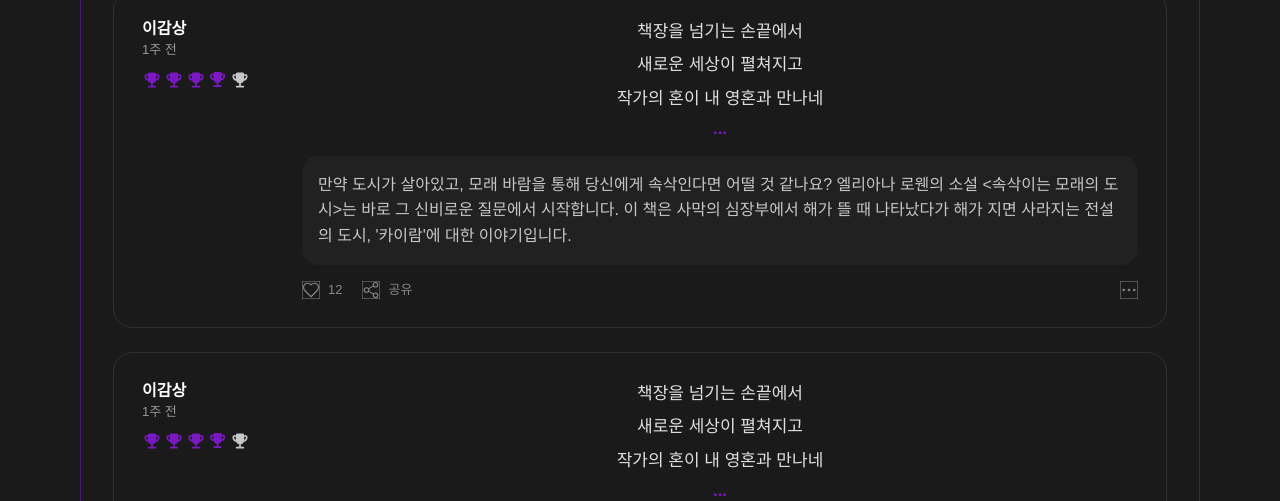
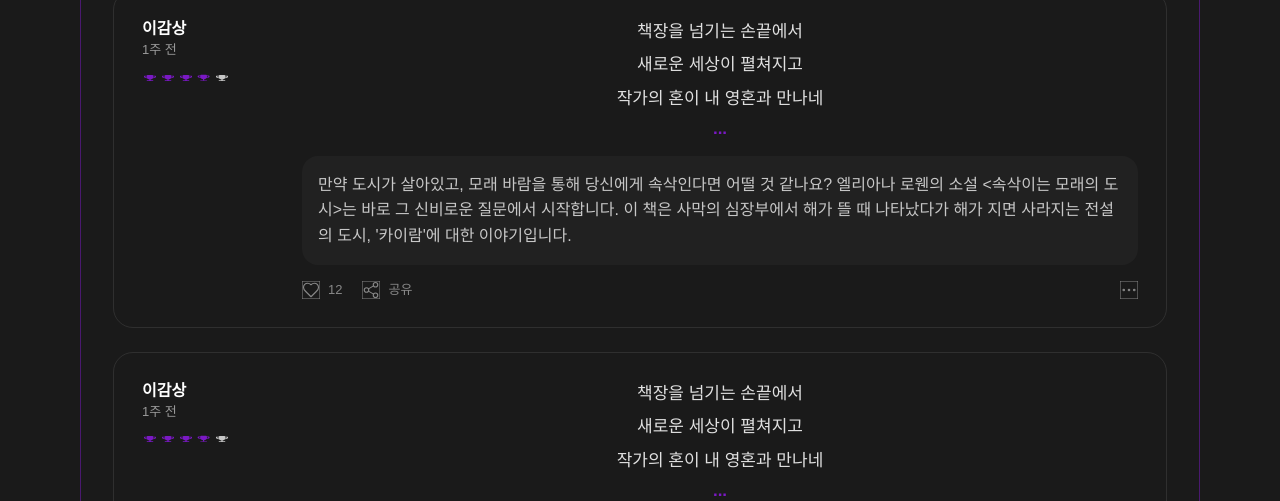
Before and after one commit to Fanta-Poem/Fanta-Poem_frontend, a Next.js app: page /book/1 in a window 1280 px wide. Shown: the part 622-1123 px from the top of the page. Built offline with nearby package versions, Linux system fonts and the light colour scheme.

Commit message:
feat :: userRating 하드코딩 -> 컴포넌트로 변경

```diff
--- a/app/book/[id]/page.tsx
+++ b/app/book/[id]/page.tsx
@@ -1,6 +1,7 @@
 "use client";
 
 import BackButton from "@/app/components/BackButton";
+import UserRating from "@/app/components/UserRating";
 import * as S from "./style";
 
 export default function BookDetailPage() {
@@ -80,38 +81,7 @@ export default function BookDetailPage() {
                   <S.Username>이감상</S.Username>
                   <S.TimeAgo>1주 전</S.TimeAgo>
                 </S.UserDetails>
-                <S.UserRating>
-                  <S.RatingIcon>
-                    <img
-                      src="/assets/6a3fecda4ff90c6f75c7c2c85556f3f8918e9e24.svg"
-                      alt="rating"
-                    />
-                  </S.RatingIcon>
-                  <S.RatingIcon>
-                    <img
-                      src="/assets/6a3fecda4ff90c6f75c7c2c85556f3f8918e9e24.svg"
-                      alt="rating"
-                    />
-                  </S.RatingIcon>
-                  <S.RatingIcon>
-                    <img
-                      src="/assets/6a3fecda4ff90c6f75c7c2c85556f3f8918e9e24.svg"
-                      alt="rating"
-                    />
-                  </S.RatingIcon>
-                  <S.RatingIcon>
-                    <img
-                      src="/assets/013cb20cb0c7357a5c57377d3929db0bf331b848.svg"
-                      alt="rating"
-                    />
-                  </S.RatingIcon>
-                  <S.RatingIcon>
-                    <img
-                      src="/assets/ce3a8f575d064e79355353c8af78e8c1190b5484.svg"
-                      alt="rating"
-                    />
-                  </S.RatingIcon>
-                </S.UserRating>
+                <UserRating rating={3.5} />
               </S.UserInfoLeft>
               <S.PoemContent>
                 <S.PoemLines>
@@ -162,38 +132,7 @@ export default function BookDetailPage() {
                   <S.Username>이감상</S.Username>
                   <S.TimeAgo>1주 전</S.TimeAgo>
                 </S.UserDetails>
-                <S.UserRating>
-                  <S.RatingIcon>
-                    <img
-                      src="/assets/6a3fecda4ff90c6f75c7c2c85556f3f8918e9e24.svg"
-                      alt="rating"
-                    />
-                  </S.RatingIcon>
-                  <S.RatingIcon>
-                    <img
-                      src="/assets/6a3fecda4ff90c6f75c7c2c85556f3f8918e9e24.svg"
-                      alt="rating"
-                    />
-                  </S.RatingIcon>
-                  <S.RatingIcon>
-                    <img
-                      src="/assets/6a3fecda4ff90c6f75c7c2c85556f3f8918e9e24.svg"
-                      alt="rating"
-                    />
-                  </S.RatingIcon>
-                  <S.RatingIcon>
-                    <img
-                      src="/assets/013cb20cb0c7357a5c57377d3929db0bf331b848.svg"
-                      alt="rating"
-                    />
-                  </S.RatingIcon>
-                  <S.RatingIcon>
-                    <img
-                      src="/assets/ce3a8f575d064e79355353c8af78e8c1190b5484.svg"
-                      alt="rating"
-                    />
-                  </S.RatingIcon>
-                </S.UserRating>
+                <UserRating rating={3.5} />
               </S.UserInfoLeft>
               <S.PoemContent>
                 <S.PoemLines>
--- /dev/null
+++ b/app/components/UserRating/index.tsx
@@ -0,0 +1,65 @@
+import styled from "@emotion/styled";
+
+interface UserRatingProps {
+  rating: number; // 1~5 사이의 값 (0.5 단위 가능)
+}
+
+const FULL_ICON = "/assets/6a3fecda4ff90c6f75c7c2c85556f3f8918e9e24.svg";
+const HALF_ICON = "/assets/013cb20cb0c7357a5c57377d3929db0bf331b848.svg";
+const EMPTY_ICON = "/assets/ce3a8f575d064e79355353c8af78e8c1190b5484.svg";
+
+export default function UserRating({ rating }: UserRatingProps) {
+  const getRatingIcons = () => {
+    const icons = [];
+    const fullStars = Math.floor(rating);
+    const hasHalfStar = rating % 1 >= 0.5;
+    const emptyStars = 5 - fullStars - (hasHalfStar ? 1 : 0);
+
+    // 채워진 별
+    for (let i = 0; i < fullStars; i++) {
+      icons.push({ key: `full-${i}`, src: FULL_ICON });
+    }
+
+    // 반 별
+    if (hasHalfStar) {
+      icons.push({ key: "half", src: HALF_ICON });
+    }
+
+    // 빈 별
+    for (let i = 0; i < emptyStars; i++) {
+      icons.push({ key: `empty-${i}`, src: EMPTY_ICON });
+    }
+
+    return icons;
+  };
+
+  return (
+    <RatingContainer>
+      {getRatingIcons().map((icon) => (
+        <RatingIcon key={icon.key}>
+          <img src={icon.src} alt="rating" />
+        </RatingIcon>
+      ))}
+    </RatingContainer>
+  );
+}
+
+const RatingContainer = styled.div`
+  display: flex;
+  gap: 2px;
+  align-items: center;
+`;
+
+const RatingIcon = styled.div`
+  width: 16px;
+  height: 16px;
+  display: flex;
+  align-items: center;
+  justify-content: center;
+
+  img {
+    width: 100%;
+    height: 100%;
+    object-fit: contain;
+  }
+`;
```
